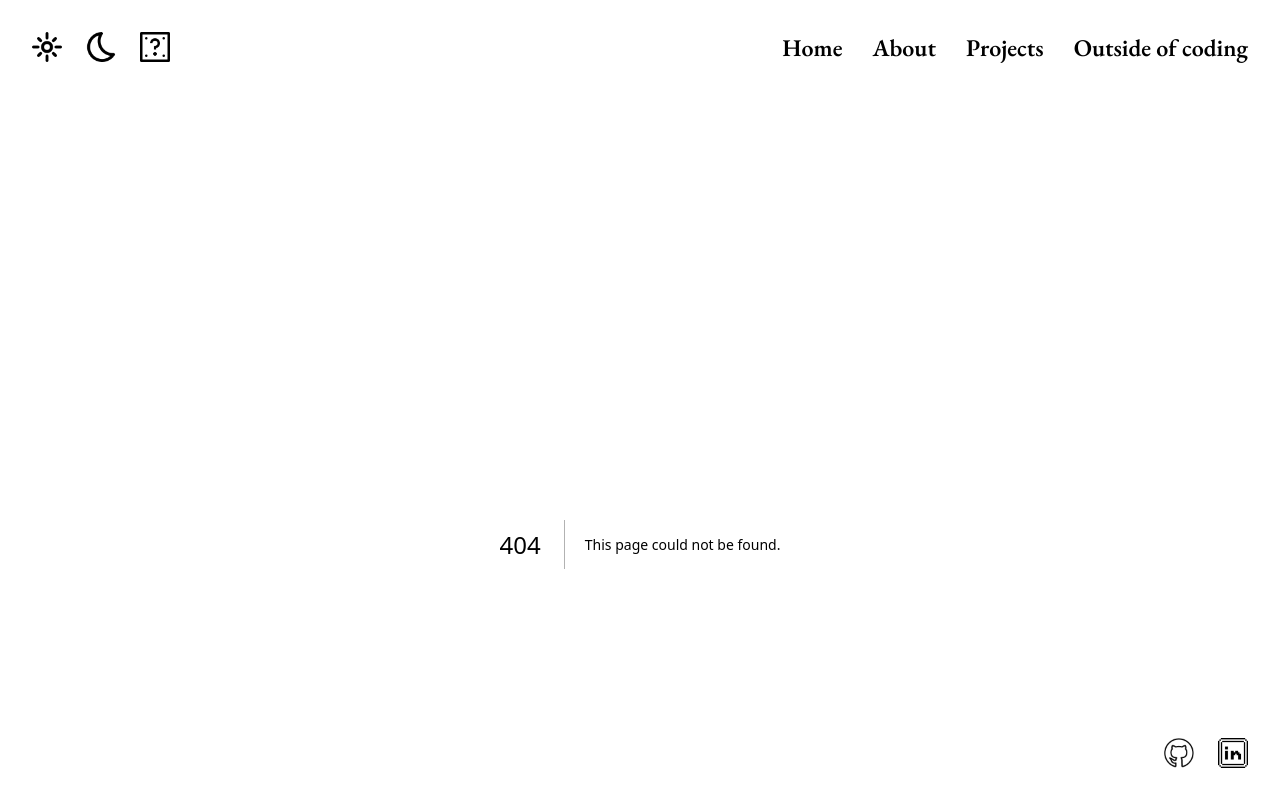
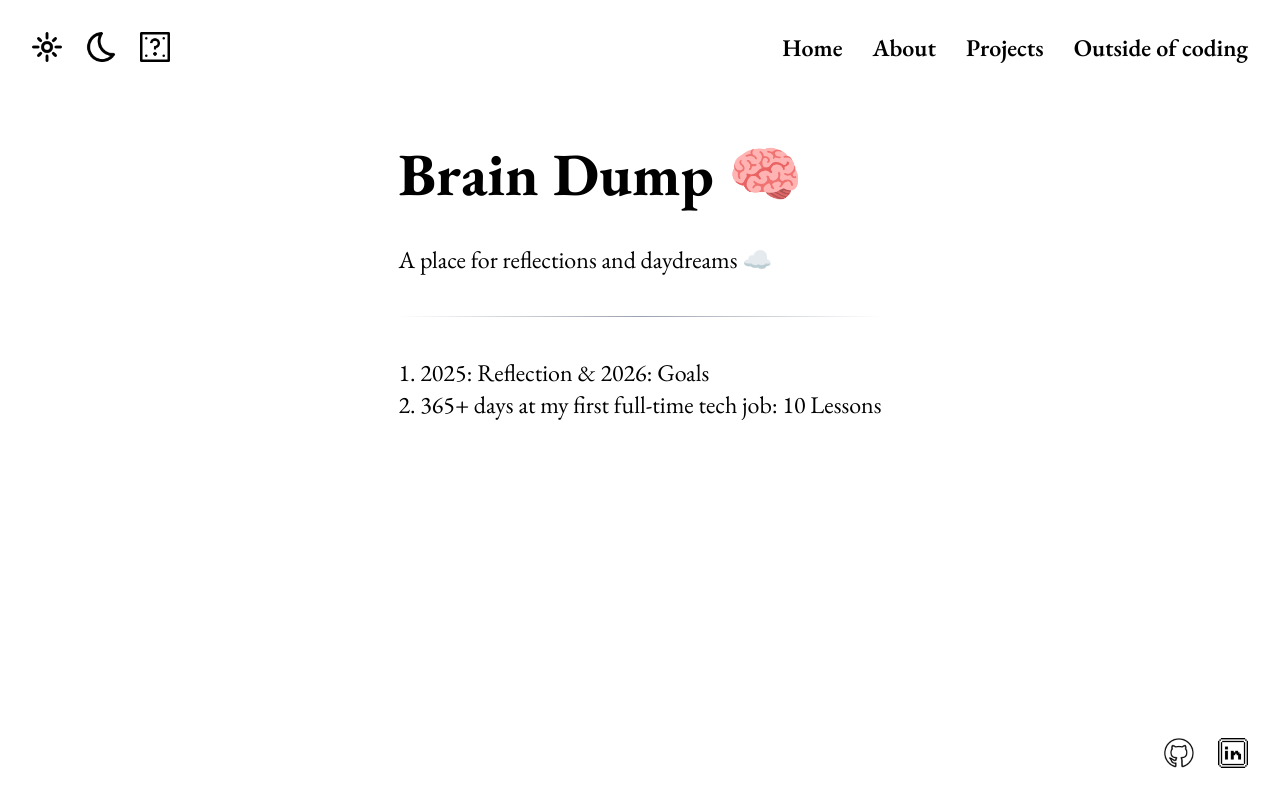
Before and after one commit to mcctm/miranda-personal-website, a Next.js app: page /words in a window 1280 px wide. Before the commit this address had no page. Built offline with nearby package versions, Linux system fonts and the light colour scheme.

Commit message:
feat: :sparkles: add words page, fix imports

```diff
--- a/src/app/page.tsx
+++ b/src/app/page.tsx
@@ -1,5 +1,3 @@
-import { Footer } from "@/components/Footer";
-import Header from "@/components/Header";
 import Image from "next/image";
 import Link from "next/link";
 
@@ -26,7 +24,7 @@ export default function Home() {
               <h2 className="text-2xl">About</h2>
             </Link>
             <Link
-              href="/experience"
+              href="/words"
               className="flex items-center gap-2 hover:underline hover:underline-offset-4"
             >
               <Image
--- /dev/null
+++ b/src/app/words/page.tsx
@@ -0,0 +1,23 @@
+export default function WordsPage() {
+  return (
+    <>
+      <div className="flex flex-col justify-center">
+        <div>
+          <h1 className="font-bold text-6xl mb-10 font-dm-serif">
+            Brain Dump 🧠
+          </h1>
+          <h2 className="text-2xl">A place for reflections and daydreams ☁️</h2>
+        </div>
+        <div className="my-10 h-px bg-gradient-to-r from-transparent via-gray-400 to-transparent"></div>
+        <div>
+          <ol className="list-decimal list-inside">
+            <li className="text-2xl">2025: Reflection & 2026: Goals</li>
+            <li className="text-2xl">
+              365+ days at my first full-time tech job: 10 Lessons
+            </li>
+          </ol>
+        </div>
+      </div>
+    </>
+  );
+}
```
